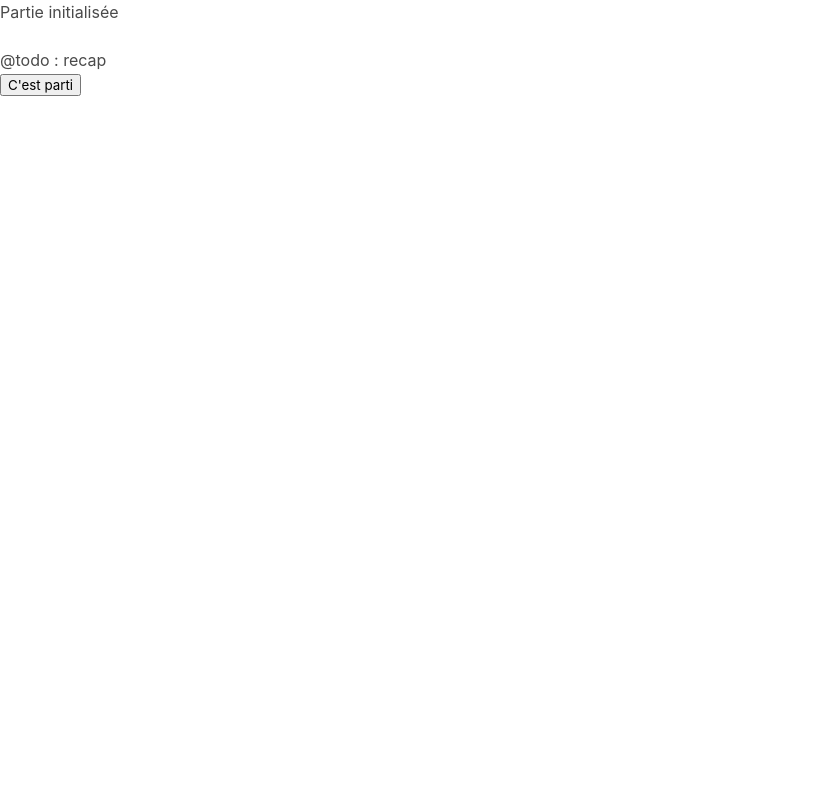
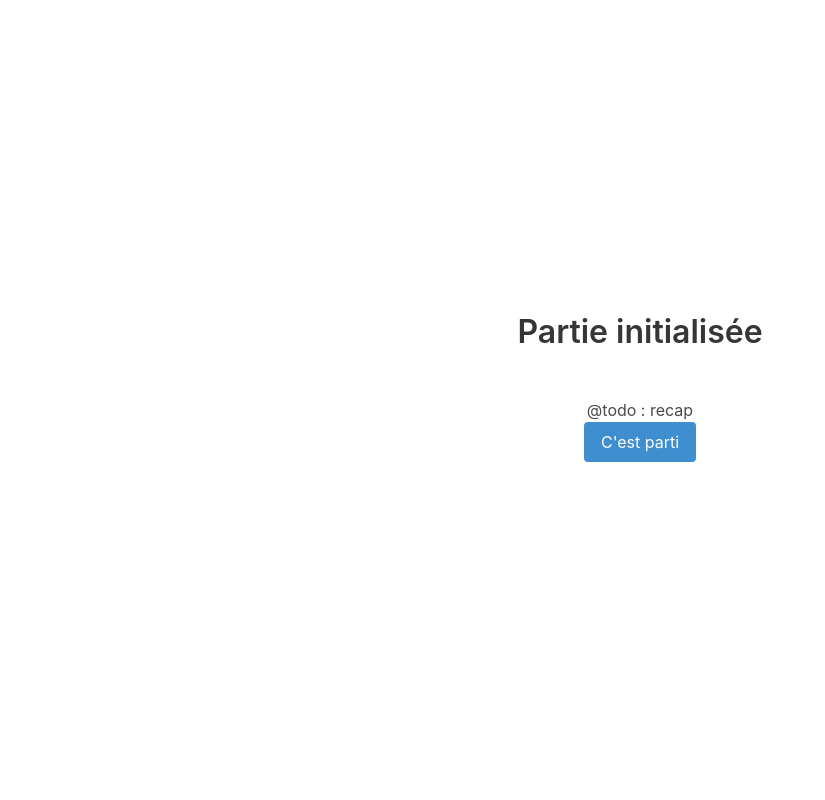
Before and after one commit to smwhr/arena-2022, a PHP site: page / in a window 1280 px wide. Shown: the whole page, without its empty margins (0-825 px from the left). Run offline with PHP 8.4, Linux system fonts and the light colour scheme.

Commit message:
:sparkles: Added start page

```diff
--- /dev/null
+++ b/public/styles/global.css
@@ -0,0 +1,3 @@
+html, body, .columns {
+    height: 100%;
+}
--- a/templates/header.html.php
+++ b/templates/header.html.php
@@ -5,5 +5,6 @@
     <meta name="viewport" content="width=device-width, initial-scale=1.0">
     <title>arena-2021</title>
     <link rel="stylesheet" href="https://cdnjs.cloudflare.com/ajax/libs/bulma/0.9.1/css/bulma.min.css">
+    <link rel="stylesheet" href="/styles/global.css">
 </head>
 <body>
--- a/templates/start.html.php
+++ b/templates/start.html.php
@@ -1,7 +1,10 @@
-<h1>Partie initialisée</h1>
-<br>
-@todo : recap
-
-<form action="/next">
-  <button>C'est parti</button>
-</form>
+<div class="columns is-centered is-vcentered has-text-centered">
+  <div class="column">
+    <h1 class="title">Partie initialisée</h1>
+    <br>
+    @todo : recap
+    <form action="/next">
+      <button class="button is-info">C'est parti</button>
+    </form>
+  </div>
+</div>
```
